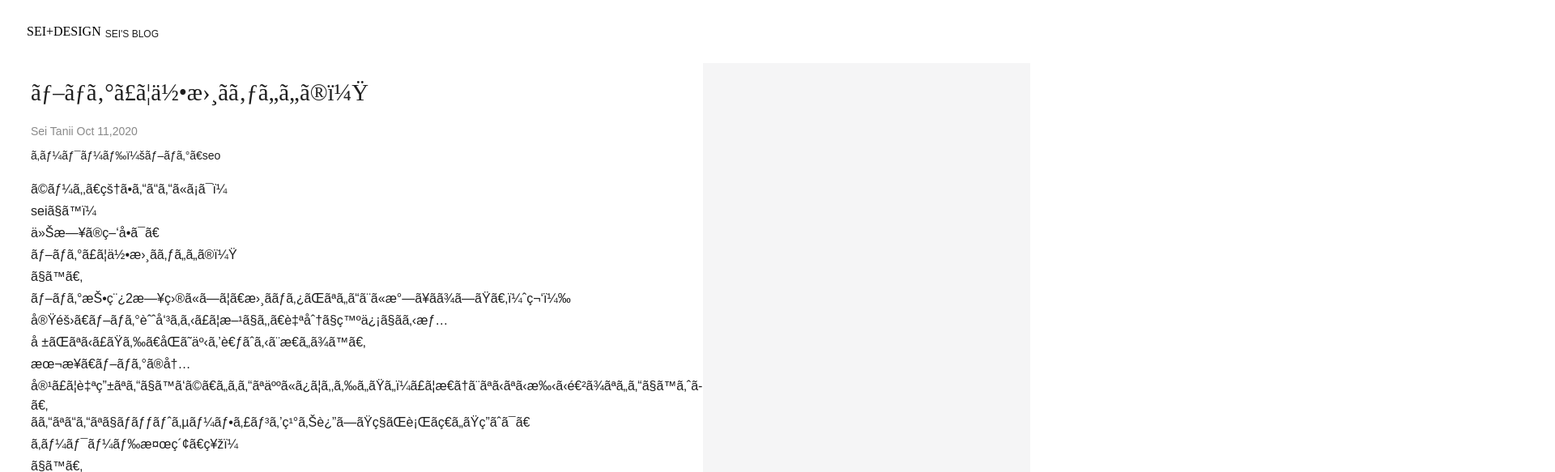
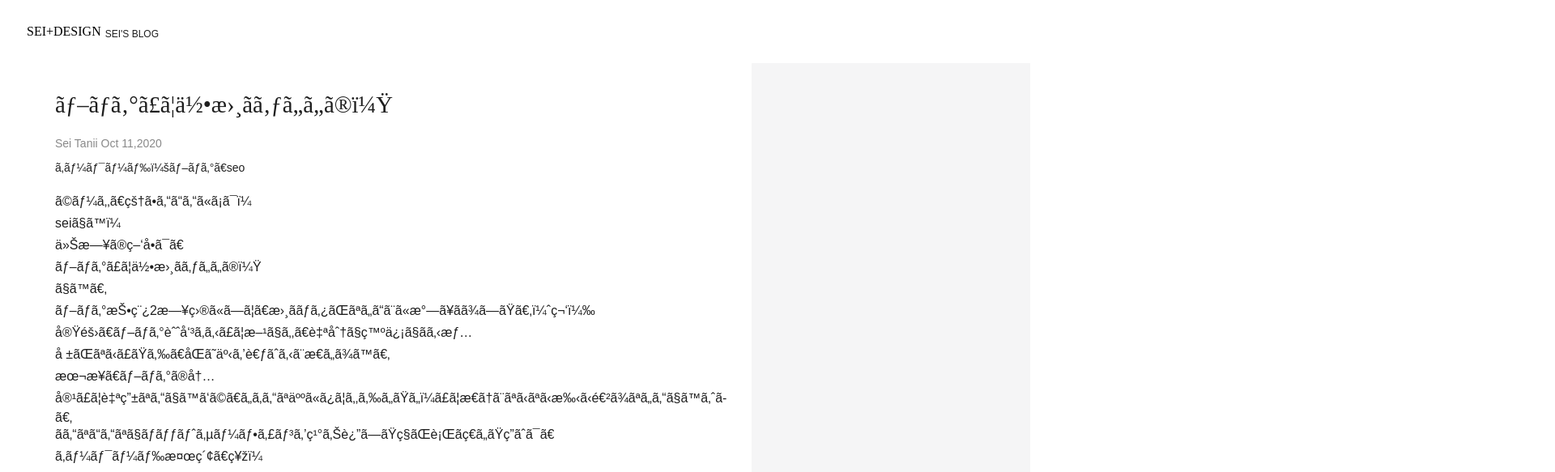
Before and after one commit to sei-tni-design/blog-20201011, a plain HTML site: page index.html in a window 1280 px wide. Shown: the top 583 px of the page at 81% size, 1920 px wide, since content can reach past the window. Drawn offline with Linux system fonts and the light colour scheme.

Commit message:
Update stylesheet.css

```diff
--- a/stylesheet.css
+++ b/stylesheet.css
@@ -12,7 +12,6 @@
   height:60px;
   background-color:#FFFFFF;
   padding:5px 20px;
-  width:2000px;
 }
 
 .header-list{
@@ -25,11 +24,11 @@
 .main{
   background-color: #F5F5F6;
   height: 12700px;
+  margin:0 auto;
 }
 
 .main-wrapper{
-  padding:15px 0px;
-  margin:0px 0px 30px;
+  padding:30px 30px;
   background-color:#FFFFFF;
   width:860px;
 }
```
